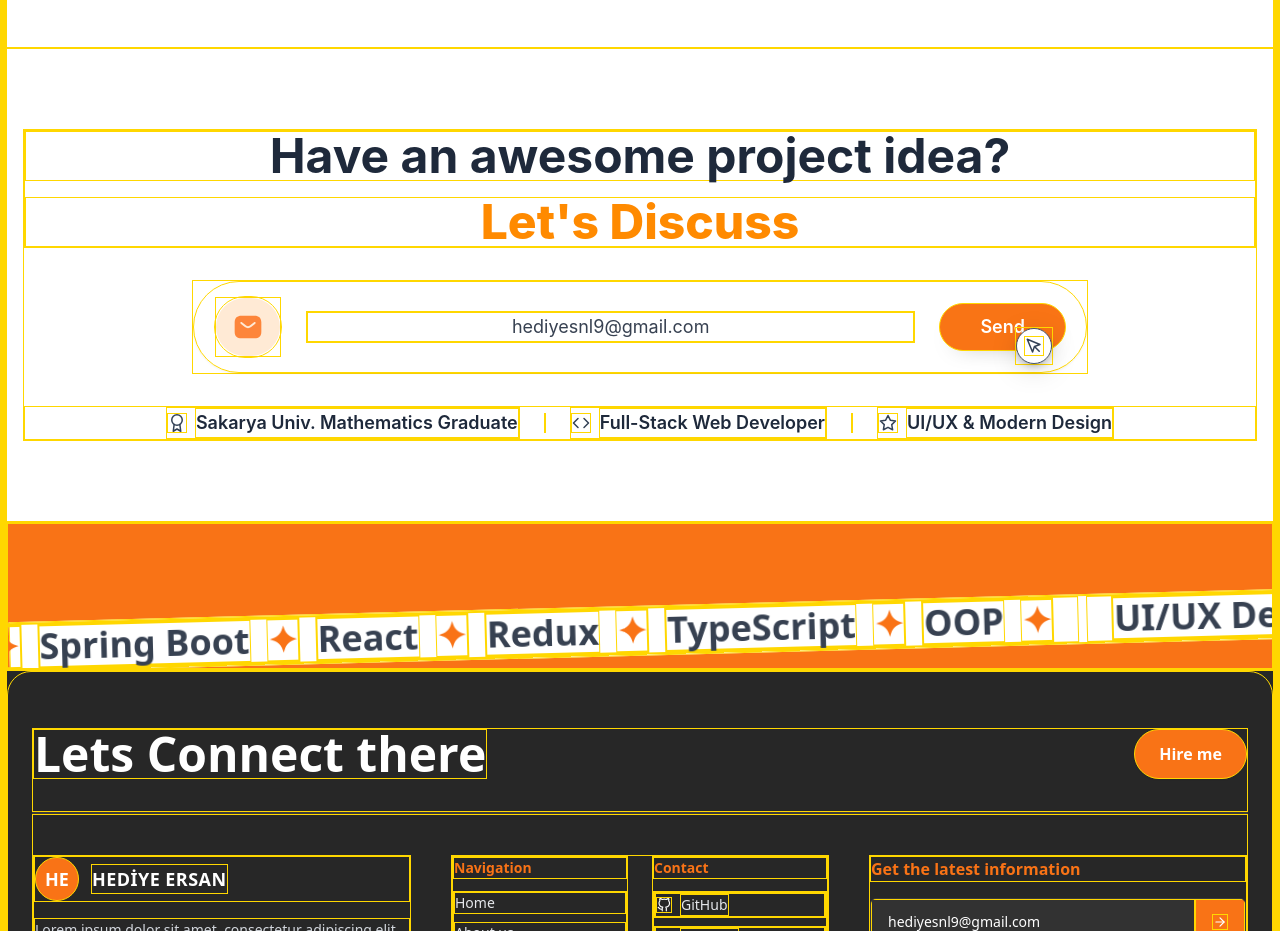
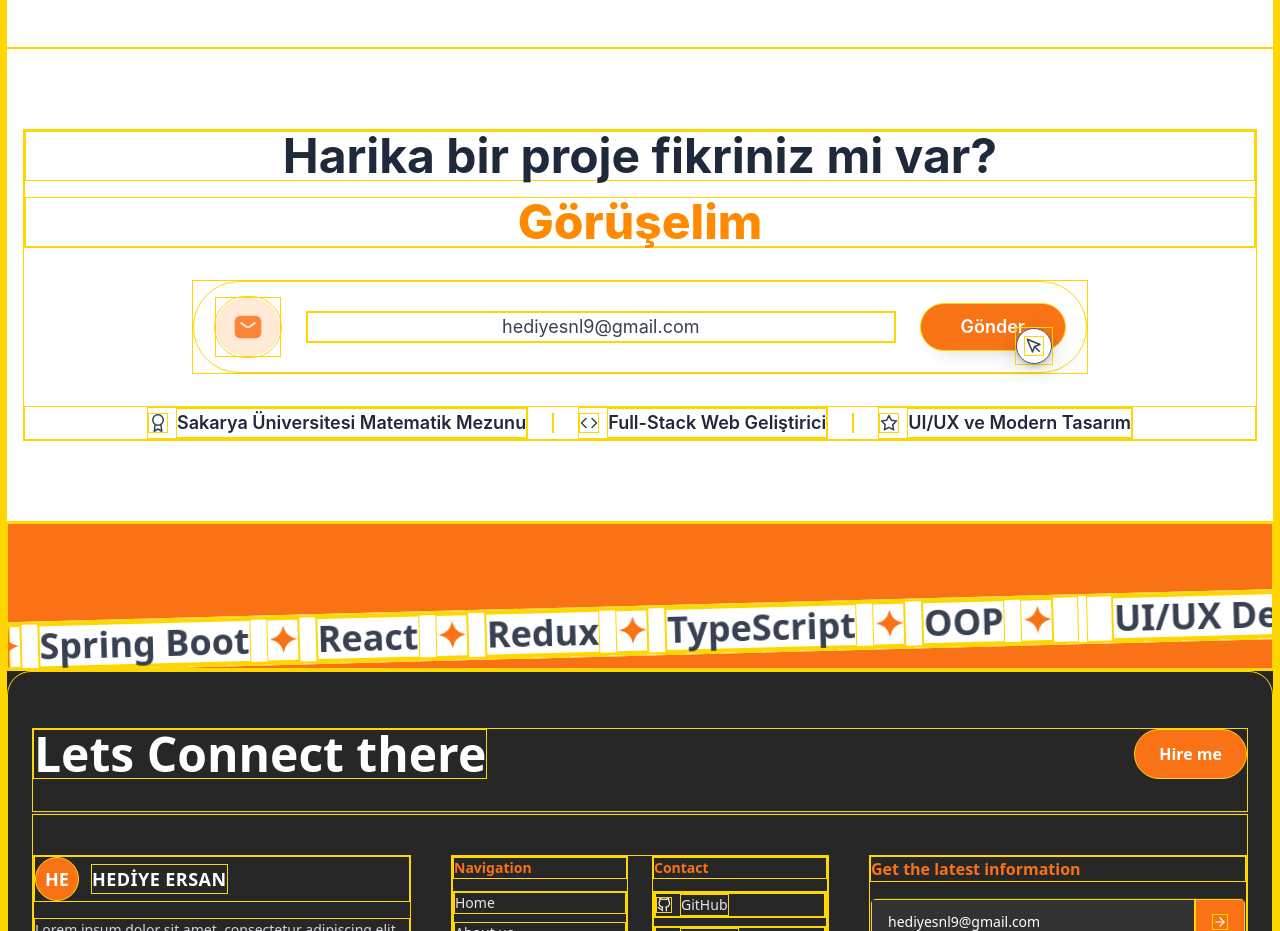
Before and after one commit to hediye-ersan/portfolio, a React (Vite) app: page / in a window 1280 px wide. Shown: the part 4940-5871 px from the top of the page. Built offline with nearby package versions, Linux system fonts and the light colour scheme.

Commit message:
Letdiscus dil enetegrasyonu sağlandı

```diff
--- a/src/components/LetDiscuss.tsx
+++ b/src/components/LetDiscuss.tsx
@@ -1,11 +1,13 @@
 import { useEffect, useState } from "react"
 import type { JSX } from "react"
 import { motion } from "framer-motion"
-import {FiAward, FiCode, FiStar, FiMousePointer } from "react-icons/fi"
+import { FiAward, FiCode, FiStar, FiMousePointer } from "react-icons/fi"
+import { useLanguage } from "../contexts/LanguageContext"
 
 const accent = "#ff8a00"
 
 export default function LetDiscuss() {
+  const { currentLang } = useLanguage();
   const email = "hediyesnl9@gmail.com"
   const [typed, setTyped] = useState("")
   const [phase, setPhase] = useState<"typing" | "button" | "press" | "idle">("button")
@@ -45,10 +47,10 @@ export default function LetDiscuss() {
       <div className="w-full max-w-7xl text-center space-y-8">
         <div className="space-y-3 md:space-y-4">
           <p className="text-4xl md:text-5xl font-bold text-slate-800 leading-tight">
-            Have an awesome project idea?
+            {currentLang.letsDiscuss.title}
           </p>
           <p className="text-5xl font-extrabold" style={{ color: accent }}>
-            Let&apos;s Discuss
+            {currentLang.letsDiscuss.subtitle}
           </p>
         </div>
 
@@ -59,7 +61,7 @@ export default function LetDiscuss() {
             </span>
 
             <div className="flex-1 relative">
-              <div className="text-base md:text-lg text-gray-700">{typed || "Enter Email Address"}</div>
+              <div className="text-base md:text-lg text-gray-700">{typed || currentLang.letsDiscuss.emailPlaceholder}</div>
               <div className="absolute left-0 top-1/2 -translate-y-1/2 text-base md:text-lg text-gray-700 opacity-0 select-none">
                 {email}
               </div>
@@ -76,7 +78,7 @@ export default function LetDiscuss() {
               onClick={() => (window.location.href = `mailto:${email}?subject=Merhaba%20Hediye`)}
               style={{ boxShadow: "0 10px 25px -18px rgba(0,0,0,0.4)" }}
             >
-              Send
+              {currentLang.letsDiscuss.sendButton}
             </motion.button>
           </div>
 
@@ -93,11 +95,11 @@ export default function LetDiscuss() {
         </div>
 
         <div className="flex flex-col md:flex-row items-center justify-center gap-6 text-slate-700 text-base md:text-lg">
-          <SocialStat icon={() => <FiAward className="w-5 h-5 text-orange-500" />} label="Sakarya Univ. Mathematics Graduate" />
+          <SocialStat icon={() => <FiAward className="w-5 h-5 text-orange-500" />} label={currentLang.letsDiscuss.stats.education} />
           <Divider />
-          <SocialStat icon={() => <FiCode className="w-5 h-5 text-orange-500" />} label="Full-Stack Web Developer" />
+          <SocialStat icon={() => <FiCode className="w-5 h-5 text-orange-500" />} label={currentLang.letsDiscuss.stats.role} />
           <Divider />
-          <SocialStat icon={() => <FiStar className="w-5 h-5 text-orange-500" />} label="UI/UX & Modern Design" />
+          <SocialStat icon={() => <FiStar className="w-5 h-5 text-orange-500" />} label={currentLang.letsDiscuss.stats.design} />
         </div>
       </div>
     </section>
```
